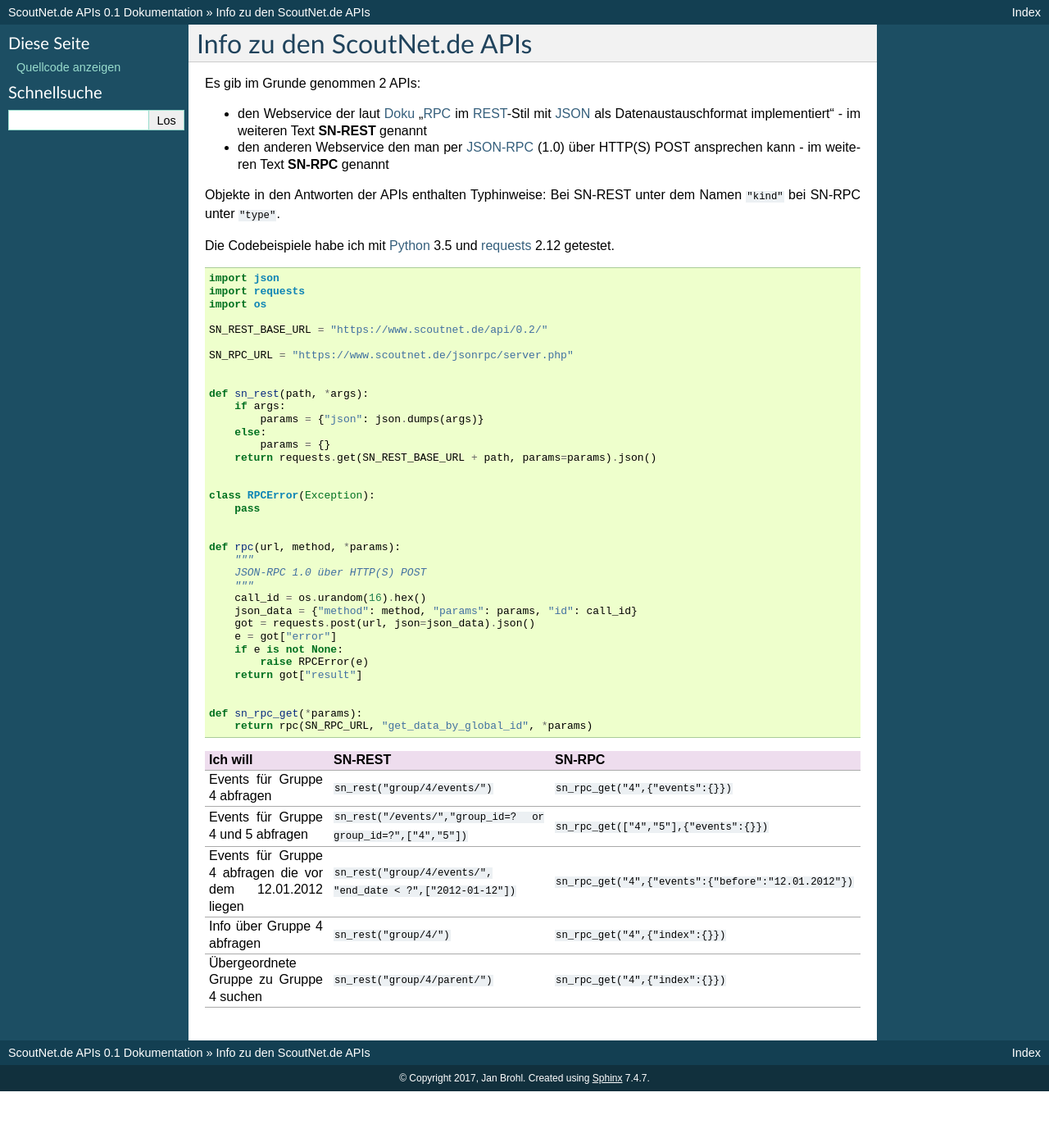
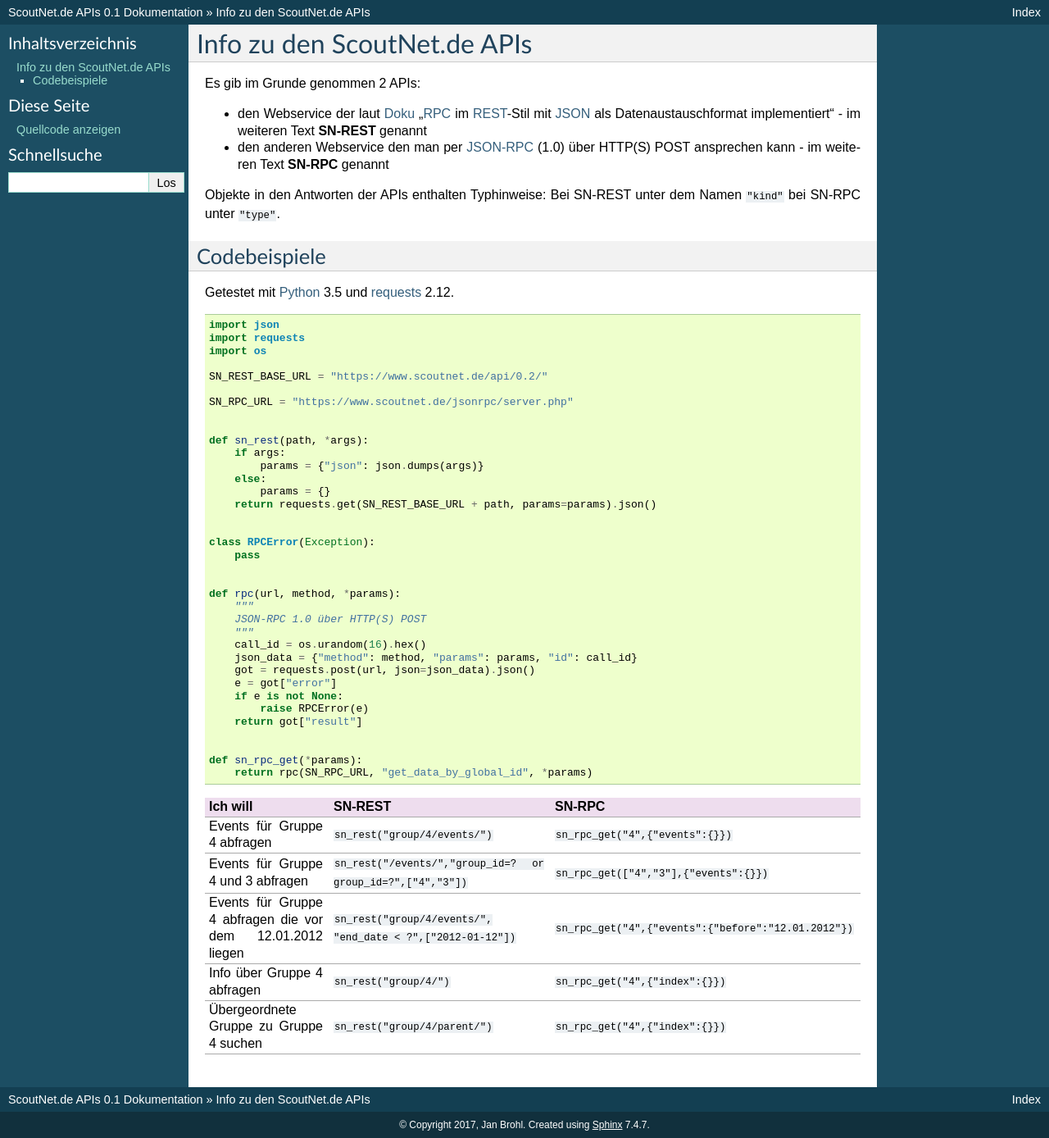
Before and after one commit to janbrohl/ScoutNet-API-Info, a Sphinx documentation site: the page built from docs/index.rst, in a window 1280 px wide. Shown: the whole page at 82% size. Built offline with Sphinx 7.4.7, drawn with Linux system fonts in a browser that asks for light colours; before the commit the page ends 1331 px from its top, so only the background shows below that.

Commit message:
Update index.rst

```diff
--- a/docs/index.rst
+++ b/docs/index.rst
@@ -6,14 +6,19 @@ Es gib im Grunde genommen 2 APIs:
 * den Webservice der laut Doku_ "RPC_ im REST_-Stil mit JSON_ als Datenaustauschformat implementiert" - im weiteren Text **SN-REST** genannt
 * den anderen Webservice den man per JSON-RPC_ (1.0) über HTTP(S) POST ansprechen kann - im weiteren Text **SN-RPC** genannt
 
+
 Objekte in den Antworten der APIs enthalten Typhinweise: Bei SN-REST unter dem Namen ``"kind"`` bei SN-RPC unter ``"type"``.
 
 
 
-Die Codebeispiele habe ich mit Python_ 3.5 und requests_ 2.12 getestet.
+Codebeispiele
+---------------
+
+Getestet mit Python_ 3.5 und requests_ 2.12.
 
 .. include:: ../sn_clients.py
    :code: python
+
 
 
 +------------------------------------+---------------------------------------------------------------+-------------------------------------------------------+
@@ -21,7 +26,7 @@ Die Codebeispiele habe ich mit Python_ 3.5 und requests_ 2.12 getestet.
 +====================================+===============================================================+=======================================================+
 | Events für Gruppe 4 abfragen       | ``sn_rest("group/4/events/")``                                | ``sn_rpc_get("4",{"events":{}})``                     |
 +------------------------------------+---------------------------------------------------------------+-------------------------------------------------------+
-| Events für Gruppe 4 und 5          | ``sn_rest("/events/","group_id=? or group_id=?",["4","5"])``  | ``sn_rpc_get(["4","5"],{"events":{}})``               |
+| Events für Gruppe 4 und 3          | ``sn_rest("/events/","group_id=? or group_id=?",["4","3"])``  | ``sn_rpc_get(["4","3"],{"events":{}})``               |
 | abfragen                           |                                                               |                                                       |
 +------------------------------------+---------------------------------------------------------------+-------------------------------------------------------+
 | Events für Gruppe 4 abfragen       | ``sn_rest("group/4/events/", "end_date < ?",["2012-01-12"])`` | ``sn_rpc_get("4",{"events":{"before":"12.01.2012"})`` |
```
